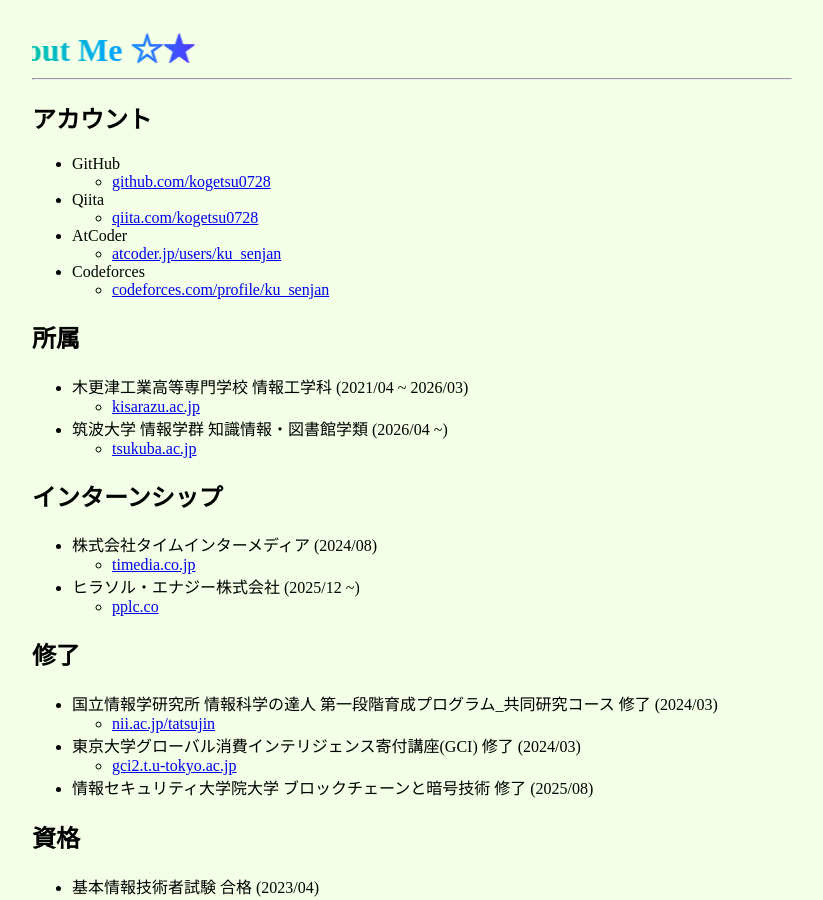
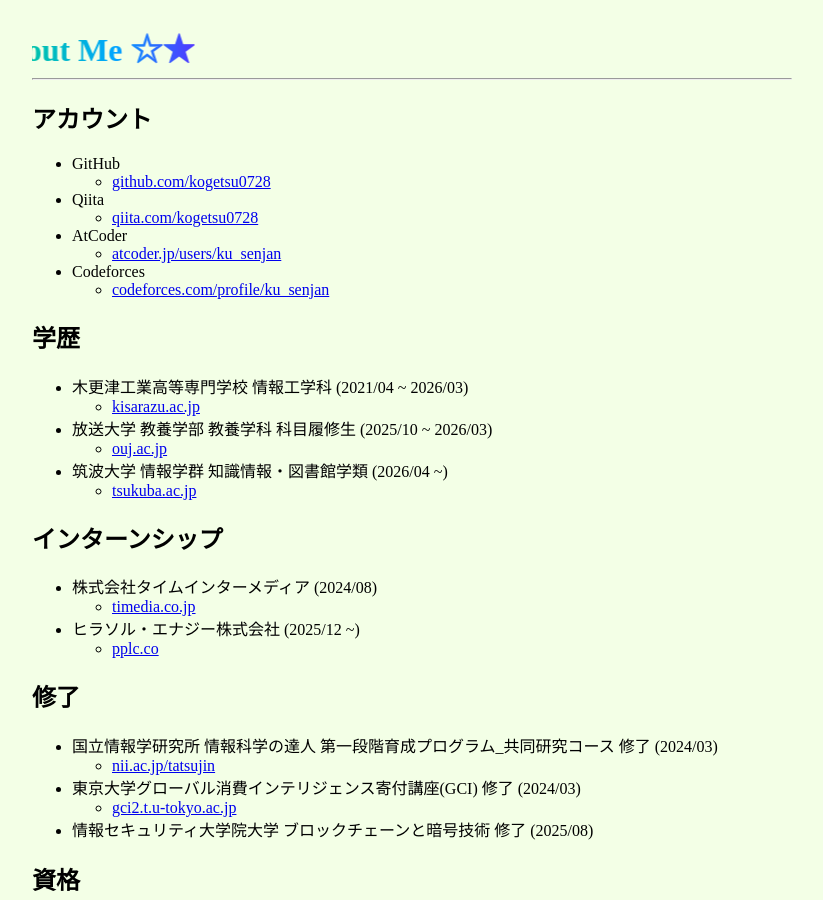
Before and after one commit to kogetsu0728/kogetsu0728.github.io, a Jekyll site: the page built from index.md, in a window 1280 px wide and 900 px high. Shown: the whole window, without its empty margins (228-1051 px from the left). Built offline with Jekyll 4.4.1, drawn with Linux system fonts in a browser that asks for light colours.

Commit message:
feat: 放送大学

```diff
--- a/index.md
+++ b/index.md
@@ -17,9 +17,11 @@
 - Codeforces
     - [codeforces.com/profile/ku_senjan](https://codeforces.com/profile/ku_senjan/)
 
-## 所属
+## 学歴
 - 木更津工業高等専門学校 情報工学科 (2021/04 ~ 2026/03)
     - [kisarazu.ac.jp](https://www.kisarazu.ac.jp/)
+- 放送大学 教養学部 教養学科 科目履修生 (2025/10 ~ 2026/03)
+    - [ouj.ac.jp](https://www.ouj.ac.jp/)
 - 筑波大学 情報学群 知識情報・図書館学類 (2026/04 ~)
     - [tsukuba.ac.jp](https://www.tsukuba.ac.jp/)
 
```
